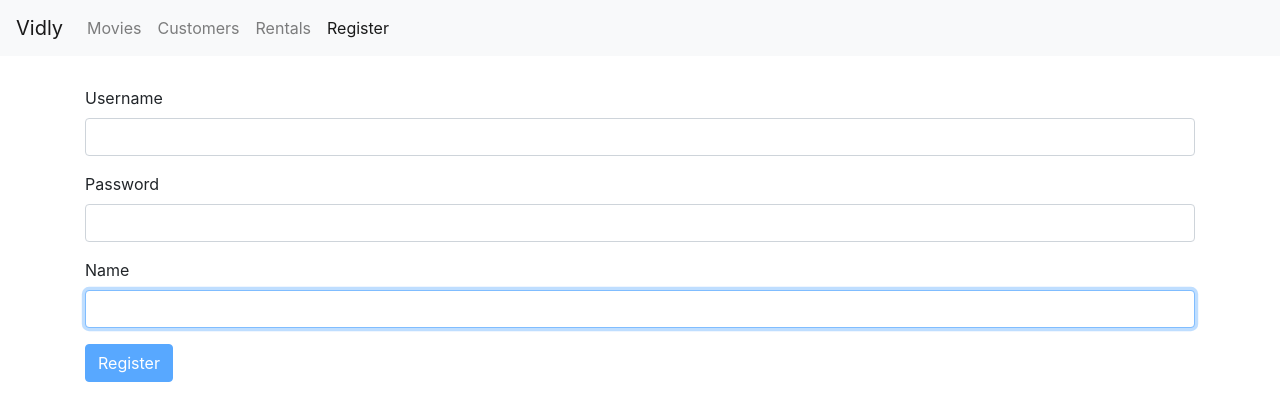
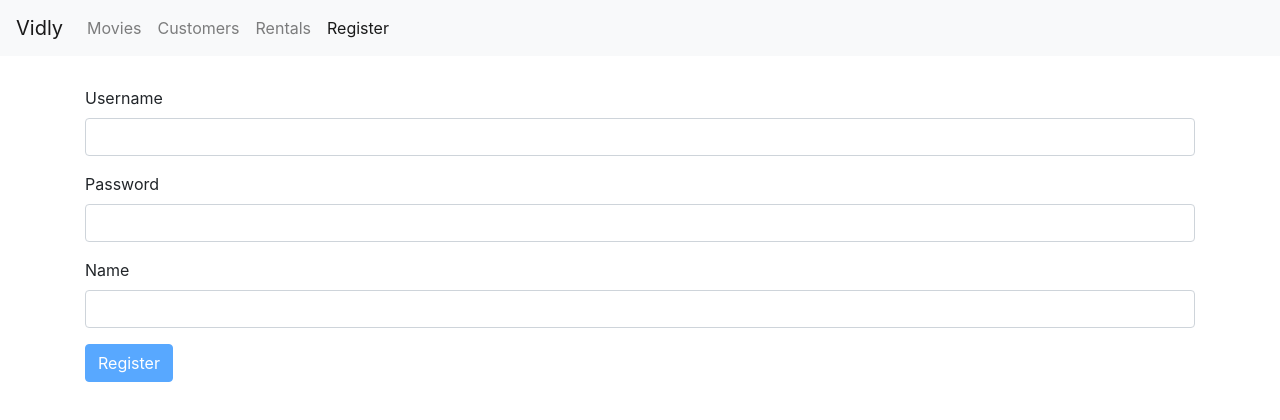
Before and after one commit to rc2dev/vidly, a React (Create React App) app: page /register in a window 1280 px wide. Shown: the top 420 px of the page. Built offline with nearby package versions, Linux system fonts and the light colour scheme.

Commit message:
Input: Use rest operator for props

```diff
--- a/src/components/common/input.jsx
+++ b/src/components/common/input.jsx
@@ -1,18 +1,10 @@
 import React, { Component } from 'react';
 
-const Input = ({ name, label, type, value, error, onChange }) => {
+const Input = ({ name, label, error, ...rest }) => {
   return (
     <div className="form-group">
       <label htmlFor={name}>{label}</label>
-      <input
-        autoFocus
-        id={name}
-        name={name}
-        type={type}
-        className="form-control"
-        value={value}
-        onChange={onChange}
-      />
+      <input id={name} name={name} {...rest} className="form-control" />
       {error && <div className="alert alert-danger">{error}</div>}
     </div>
   );
```
